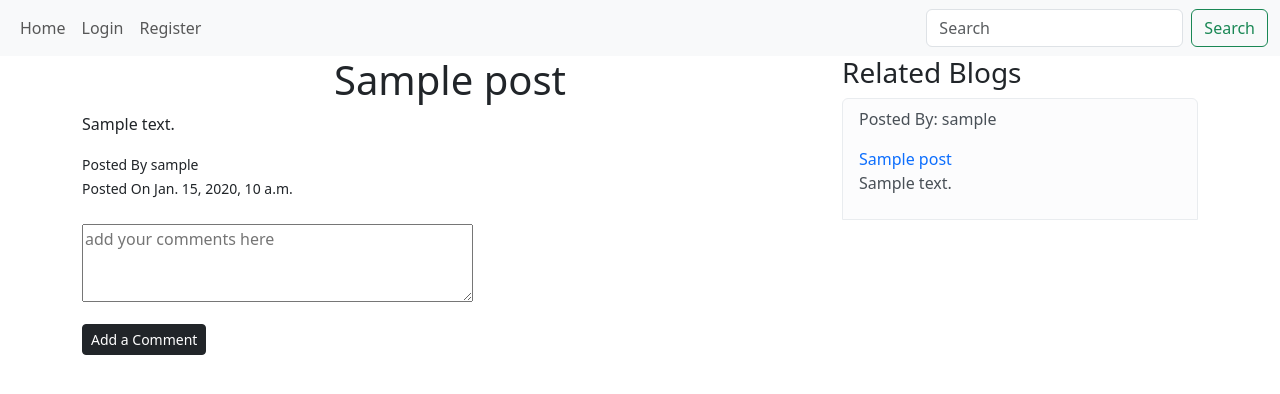
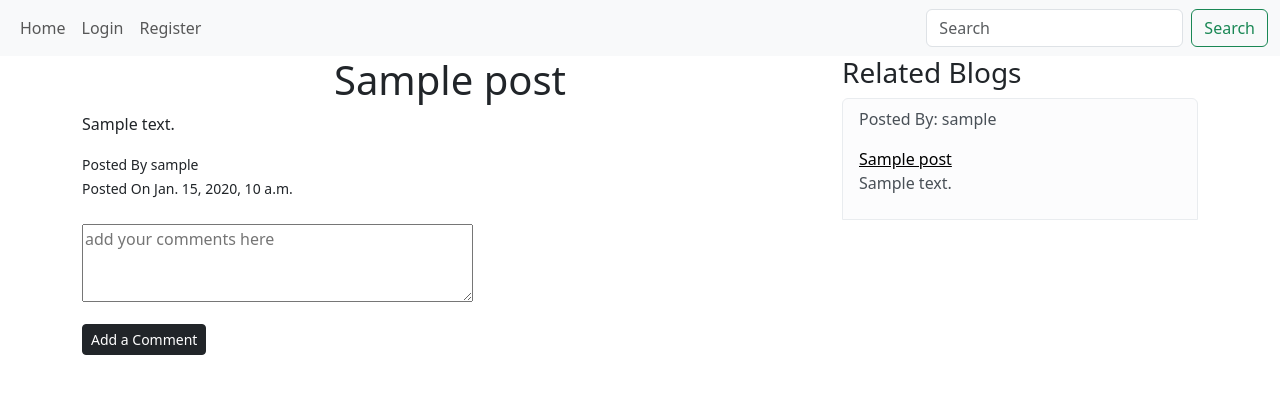
Before and after one commit to SampurnaC/django_blog_application, a Django app: template blog/templates/blog/show.html in a window 1280 px wide. Shown: the top 394 px of the page. Run offline with Django 4.2, Linux system fonts and the light colour scheme; tables that the repository leaves empty hold one stand-in row (values such as "Sample post"); the template is opened without the code that fills it: values that come from a table or form of the project are taken from there, most other values are stand-ins (such as "Sample title", 1, 10 or a date in 2020); some libraries are stand-ins or nearby versions.

Commit message:
add css for post-title

```diff
--- a/blog/static/blog/main.css
+++ b/blog/static/blog/main.css
@@ -1,4 +1,4 @@
-a:link {
+/* a:link {
   text-decoration: none;
 }
 a:visited {
@@ -9,7 +9,12 @@ a:hover {
 }
 a:active {
   text-decoration: none;
+} */
+.post-title {
+  color: black;
+  text-decoration: underline;
 }
+
 .add-comment-btn {
   color: white !important;
 }
```
